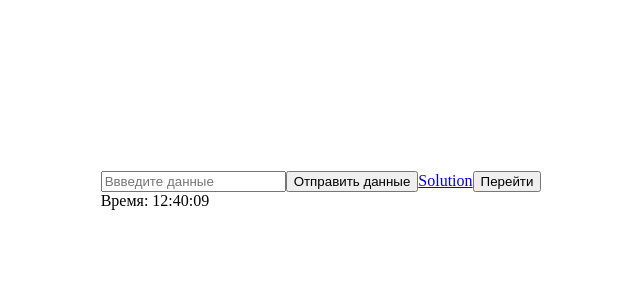
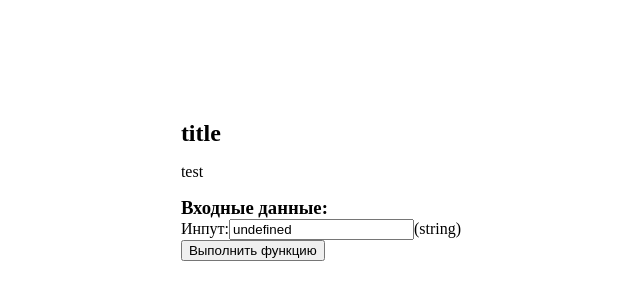
Before and after one commit to rustrooper/react-ts-practice, a React (Vite) app: page /solution1 in a window 1280 px wide. Shown: the part 218-518 px from the top of the page, without its empty margins (327-967 px from the left). Built offline with nearby package versions, Linux system fonts and the light colour scheme.

Commit message:
modified

```diff
--- a/package.json
+++ b/package.json
@@ -7,7 +7,8 @@
 		"dev": "vite",
 		"build": "tsc -b && vite build",
 		"lint": "eslint .",
-    "preview": "vite preview"
+		"preview": "vite preview",
+		"start-ts": "npx vite-node ./ts-practice/index.ts"
 	},
 	"dependencies": {
 		"react": "^19.2.0",
@@ -25,6 +26,7 @@
 		"eslint-plugin-react-refresh": "^0.4.24",
 		"globals": "^16.5.0",
 		"sass": "^1.97.2",
+		"ts-node": "^10.9.2",
 		"typescript": "~5.9.3",
 		"typescript-eslint": "^8.46.4",
 		"vite": "^7.2.4"
--- a/src/components/Button/index.tsx
+++ b/src/components/Button/index.tsx
@@ -18,8 +18,6 @@ type MyReadonly<T> = {
 type ReadonlyProps = MyReadonly<Props>
 
 export const Button = ({variant = 'main', tag, className, children, href, ...rest}: ReadonlyProps) => {
-	href = 'test'
-	alert(href)
 	if (tag === 'a')
 		return (
 			<a href={href} {...(rest as React.AnchorHTMLAttributes<HTMLAnchorElement>)}>
--- a/src/components/solution/index.tsx
+++ b/src/components/solution/index.tsx
@@ -1,51 +1,136 @@
 import {useState} from 'react'
 
-export const Solution = () => {
-	const [result, setResult] = useState<string>('')
-	const [word, setWord] = useState<string>('')
+// Интерфейс для описания задачи
+export interface CodeWarsTask {
+	id: string
+	title: string
+	description: string
+	solutionFunction: (...args: any[]) => any
+	inputFields: InputField[]
+}
 
-	const codes = {
-		a: 1,
-		e: 2,
-		i: 3,
-		o: 4,
-		u: 5,
+export interface InputField {
+	id: string
+	label: string
+	type: 'number' | 'string' | 'boolean' | 'array' | 'object'
+}
+
+// Вспомогательная функция для преобразования строки в нужный тип
+const parseInputValue = (value: string, type: InputField['type']) => {
+	try {
+		switch (type) {
+			case 'number':
+				return Number(value)
+			case 'boolean':
+				return value.toLowerCase() === 'true'
+			case 'array':
+			case 'object':
+				return JSON.parse(value)
+			case 'string':
+			default:
+				return value
+		}
+	} catch (error) {
+		console.error('Parse error:', error)
+		return type === 'array' ? [] : type === 'object' ? {} : value
+	}
+}
+
+export const Solution = ({title, description, solutionFunction, inputFields}: CodeWarsTask) => {
+	const [inputValues, setInputValues] = useState({})
+	const [result, setResult] = useState(null)
+	const [error, setError] = useState<string | null>(null)
+
+	// Инициализация значений по умолчанию
+	// useEffect(() => {
+	// 	const initialValues: {[key: string]: any} = {}
+	// 	inputFields.forEach(field => {
+	// 		initialValues[field.id] = field.defaultValue
+	// 	})
+	// 	setInputValues(initialValues)
+	// }, [inputFields])
+
+	const handleInputChange = (fieldId: string, value: string) => {
+		const field = inputFields.find(f => f.id === fieldId)
+		if (!field) return
+
+		const parsedValue = parseInputValue(value, field.type)
+		setInputValues(prev => ({
+			...prev,
+			[fieldId]: parsedValue,
+		}))
 	}
 
-	function encode(string: string) {
-		for (const [vowel, code] of Object.entries(codes)) {
-			const regexp = new RegExp(vowel, 'g')
-			string = string.replace(regexp, code.toString())
+	const executeFunction = () => {
+		setError(null)
+		setResult(null)
+
+		try {
+			const inputValuesArray = inputFields.map(field => inputValues[field.id])
+			const executionResult = solutionFunction(...inputValuesArray)
+			setResult(executionResult)
+		} catch (err) {
+			setError(err instanceof Error ? err.message : String(err))
 		}
-		return string
 	}
 
-	function decode(string: string) {
-		for (const [vowel, code] of Object.entries(codes)) {
-			const regexp = new RegExp(code.toString(), 'g')
-			string = string.replace(regexp, vowel)
+	const formatValue = (value): string => {
+		if (value === null) return 'null'
+		if (value === undefined) return 'undefined'
+
+		if (Array.isArray(value)) {
+			return `[${value.map(v => formatValue(v)).join(', ')}]`
 		}
-		return string
+		if (typeof value === 'object') {
+			return JSON.stringify(value, null, 2)
+		}
+		return String(value)
 	}
 
 	return (
-		<>
-			<input onChange={e => setWord(e.target.value)} placeholder='Введите текст'></input>
-			<div>
-				<button
-					onClick={() => {
-						setResult(encode(word))
-					}}>
-					Кодировать
-				</button>
-				<button
-					onClick={() => {
-						setResult(decode(word))
-					}}>
-					Раскодировать
-				</button>
+		<div className='solution-container'>
+			<div className='solution-header'>
+				<h2>{title}</h2>
+				<p className='task-description'>{description}</p>
 			</div>
-			<div>Результат: {result}</div>
-		</>
+
+			<div className='input-section'>
+				<h3>Входные данные:</h3>
+				<div className='input-fields'>
+					{inputFields.map(field => (
+						<div key={field.id} className='input-group'>
+							<label htmlFor={field.id}>{field.label}:</label>
+							<input
+								id={field.id}
+								type='text'
+								value={formatValue(inputValues[field.id])}
+								onChange={e => handleInputChange(field.id, e.target.value)}
+								placeholder={`Введите ${field.type}`}
+							/>
+							<span className='input-type'>({field.type})</span>
+						</div>
+					))}
+				</div>
+
+				<div className='buttons-group'>
+					<button onClick={executeFunction}>Выполнить функцию</button>
+				</div>
+
+				{error && (
+					<div className='error-result'>
+						<h4>Ошибка:</h4>
+						<div className='error-value'>{error}</div>
+					</div>
+				)}
+
+				{result !== null && !error && (
+					<div className='result'>
+						<h4>Результат:</h4>
+						<div className='result-value'>{formatValue(result)}</div>
+						<div className='result-type'>Тип: {typeof result}</div>
+					</div>
+				)}
+			</div>
+		</div>
 	)
 }
--- a/src/components/solution/styles.scss
+++ b/src/components/solution/styles.scss
@@ -0,0 +1,138 @@
+.solution-container {
+	font-family: 'Segoe UI', Tahoma, Geneva, Verdana, sans-serif;
+	max-width: 800px;
+	margin: 0 auto;
+	padding: 20px;
+	background-color: #f5f5f5;
+	border-radius: 8px;
+	box-shadow: 0 2px 10px rgba(0, 0, 0, 0.1);
+}
+
+.solution-header {
+	margin-bottom: 30px;
+}
+
+.solution-header h2 {
+	color: #333;
+	border-bottom: 2px solid #4caf50;
+	padding-bottom: 10px;
+}
+
+.task-description {
+	color: #666;
+	line-height: 1.6;
+	white-space: pre-line;
+}
+
+.input-section {
+	background-color: white;
+	padding: 20px;
+	border-radius: 6px;
+}
+
+.input-fields {
+	display: flex;
+	flex-direction: column;
+	gap: 15px;
+	margin-bottom: 20px;
+}
+
+.input-group {
+	display: flex;
+	align-items: center;
+	gap: 10px;
+}
+
+.input-group label {
+	min-width: 150px;
+	font-weight: 500;
+}
+
+.input-group input {
+	flex: 1;
+	padding: 8px 12px;
+	border: 1px solid #ddd;
+	border-radius: 4px;
+	font-size: 14px;
+}
+
+.input-type {
+	color: #666;
+	font-size: 12px;
+	font-style: italic;
+	min-width: 60px;
+}
+
+.buttons-group {
+	margin-bottom: 20px;
+}
+
+.buttons-group button {
+	padding: 12px 24px;
+	background-color: #4caf50;
+	color: white;
+	border: none;
+	border-radius: 4px;
+	cursor: pointer;
+	font-size: 16px;
+	font-weight: 500;
+	transition: background-color 0.3s;
+}
+
+.buttons-group button:hover {
+	background-color: #45a049;
+}
+
+.buttons-group button:active {
+	transform: translateY(1px);
+}
+
+.result {
+	background-color: #e8f5e9;
+	padding: 15px;
+	border-radius: 4px;
+	border-left: 4px solid #4caf50;
+}
+
+.result h4 {
+	margin-top: 0;
+	color: #2e7d32;
+}
+
+.result-value {
+	font-family: 'Courier New', monospace;
+	background-color: white;
+	padding: 10px;
+	border-radius: 4px;
+	border: 1px solid #ddd;
+	margin-bottom: 10px;
+	white-space: pre-wrap;
+	word-break: break-all;
+}
+
+.result-type {
+	color: #666;
+	font-size: 14px;
+	font-style: italic;
+}
+
+.error-result {
+	background-color: #ffebee;
+	padding: 15px;
+	border-radius: 4px;
+	border-left: 4px solid #f44336;
+}
+
+.error-result h4 {
+	margin-top: 0;
+	color: #c62828;
+}
+
+.error-value {
+	font-family: 'Courier New', monospace;
+	background-color: white;
+	padding: 10px;
+	border-radius: 4px;
+	border: 1px solid #ffcdd2;
+	color: #d32f2f;
+}
--- a/src/pages/firstPage.tsx
+++ b/src/pages/firstPage.tsx
@@ -1,12 +1,11 @@
 import {Button} from '../components/Button'
 import './styles.scss'
 import {NavLink} from 'react-router-dom'
-import {Button} from '../components/Button'
 import {Clock} from '../components/Clock'
 
 export const FirstPage = () => {
 	return (
-		<>
+		<div className='wrapper'>
 			<form
 				className=''
 				action=''
@@ -17,12 +16,13 @@ export const FirstPage = () => {
 				<Button tag='button' variant='main' href='aaaa'>
 					Отправить данные
 				</Button>
-				<NavLink to='/solution'>Solution</NavLink>
-				<Button tag='button' variant='main'>
-					Перейти
-				</Button>
-				<Clock />
 			</form>
-		</>
+			<NavLink to='/solution1'>Solution</NavLink>
+			<Button className='button' tag='button' variant='main'>
+				Перейти
+			</Button>
+			<Clock />
+			<div>{[1, 2, 3, 4]}</div>
+		</div>
 	)
 }
--- /dev/null
+++ b/src/pages/solutions/NotVerySecure/index.tsx
@@ -0,0 +1,16 @@
+import {Solution} from '../../../components/Solution'
+
+export const NotVerySecure = () => {
+	function alphanumeric(string: string) {
+		return /^[a-z0-9]+$/i.test(string)
+	}
+
+	return (
+		<Solution
+			id='001'
+			title='title'
+			description='test'
+			inputFields={[{id: '002', label: 'Инпут', type: 'string'}]}
+			solutionFunction={alphanumeric}></Solution>
+	)
+}
--- a/src/pages/styles.scss
+++ b/src/pages/styles.scss
@@ -5,3 +5,11 @@
 	align-items: center;
 	width: 100%;
 }
+
+.wrapper {
+	display: flex;
+	flex-direction: column;
+	gap: 10px;
+	align-items: center;
+	width: 100%;
+}
--- a/src/routes.tsx
+++ b/src/routes.tsx
@@ -1,11 +1,11 @@
 import {Route, Routes} from 'react-router-dom'
 import {FirstPage} from './pages/firstPage'
-import {Solution} from './components/solution'
+import {NotVerySecure} from './pages/solutions/NotVerySecure'
 
 export const AppRoutes = () => {
 	const baseRoutes = [
 		{path: '*', element: <FirstPage />},
-		{path: '/solution', element: <Solution />},
+		{path: '/solution1', element: <NotVerySecure />},
 	]
 
 	return (
```
Also changed, not shown: ts-practice/index.ts (renamed from ts-practice/index.tsx, +36 -0 lines), src/pages/solutions/NotVerySecure/styles.scss (added), 1 other file (tests, documents, lock files or other folders). Lines whose indentation alone changed are shown as unchanged.
